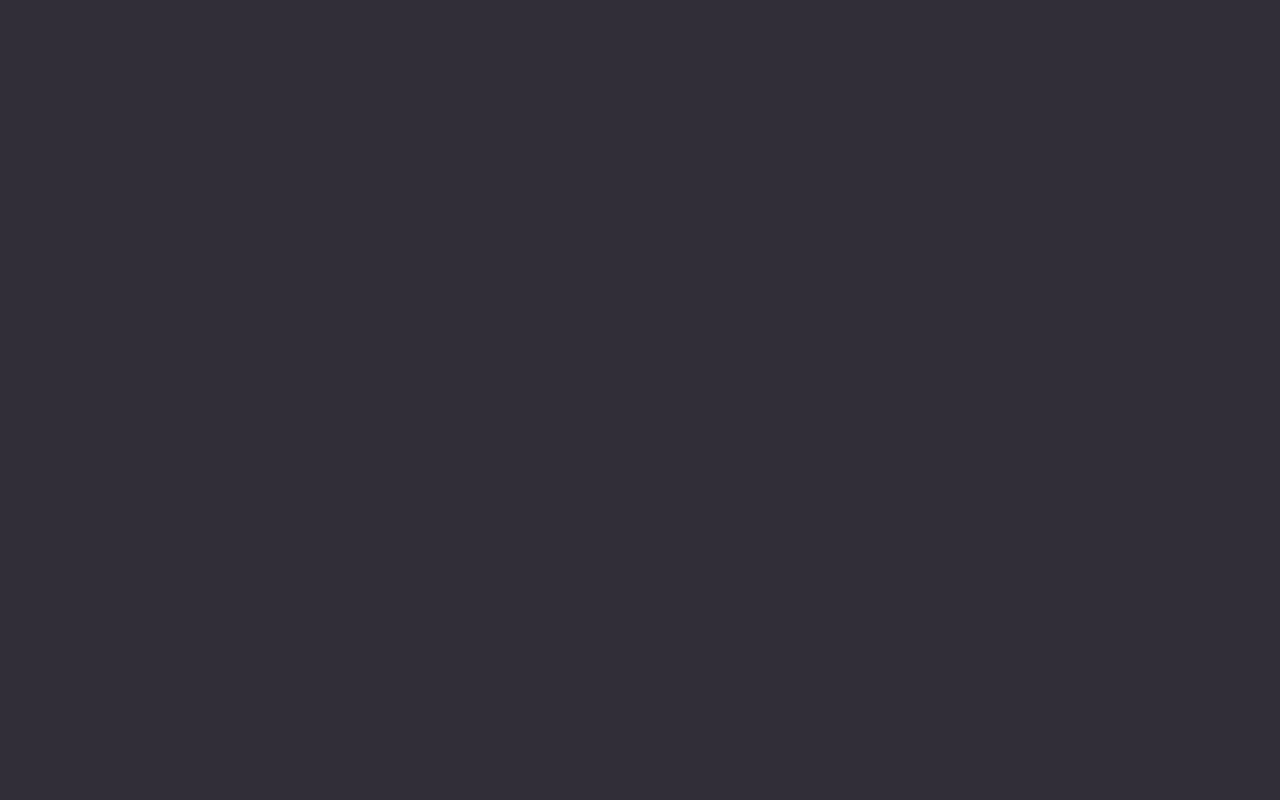
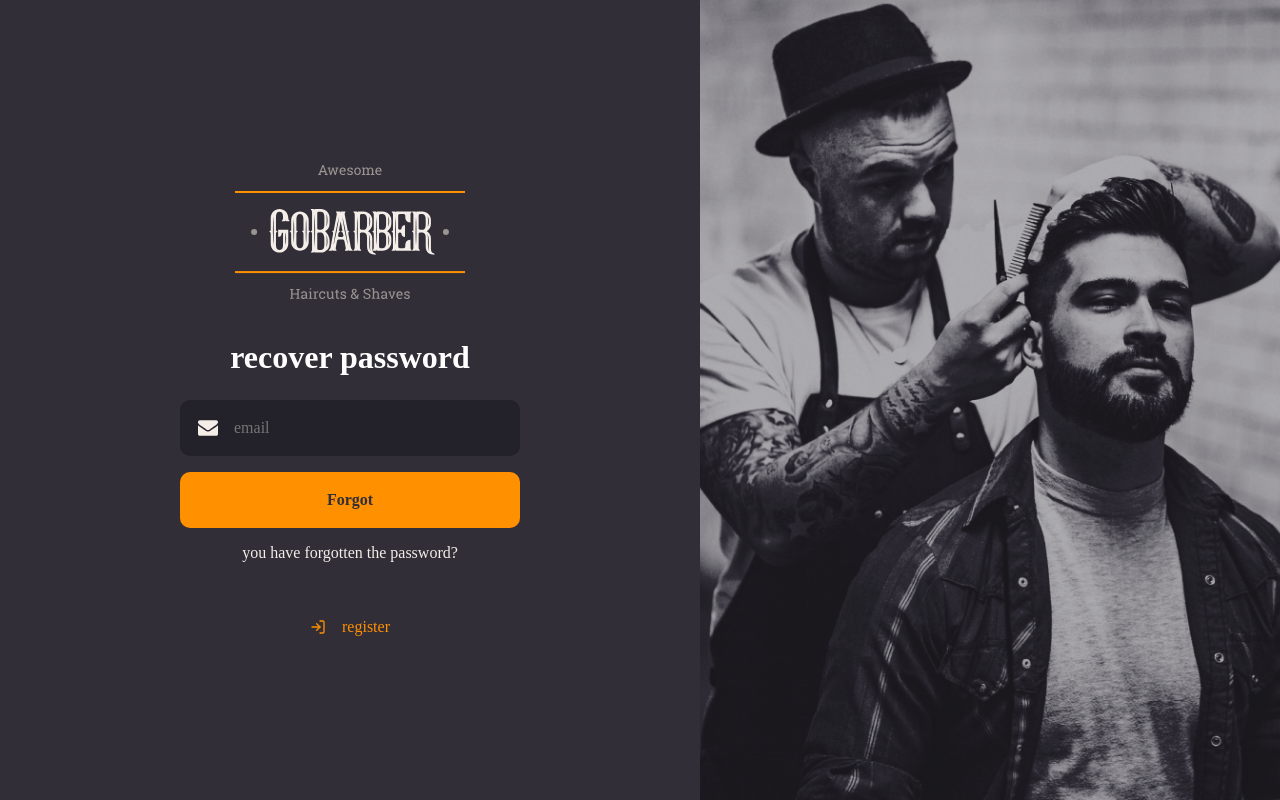
Before and after one commit to YgorMendes/goBarber, a React (Create React App) app: page /forgot in a window 1280 px wide. Built offline with nearby package versions, Linux system fonts and the light colour scheme.

Commit message:
create page forgot

```diff
--- a/src/components/PopUp/index.tsx
+++ b/src/components/PopUp/index.tsx
@@ -1,14 +1,14 @@
 import React from 'react';
 import { Container, PopUp } from './styles';
 import Icon from '../Icon';
-import { PopUpMessage, usePopUp } from '../../hooks/popUp';
+import { PopUpMessage, usePopUp as UsePopUp } from '../../hooks/popUp';
 
 interface PropsPopUp {
   messages: PopUpMessage[];
 }
 
 function index({ messages }: PropsPopUp): JSX.Element {
-  const { removePopUp } = usePopUp();
+  const { removePopUp } = UsePopUp();
 
   return (
     <Container>
--- /dev/null
+++ b/src/pages/ForgotPassword/index.tsx
@@ -0,0 +1,81 @@
+import React from 'react';
+import { Link, useHistory } from 'react-router-dom';
+
+import { FiLogIn } from 'react-icons/fi';
+import { useForm } from 'react-hook-form';
+import { yupResolver } from '@hookform/resolvers/yup';
+import schema from './schema';
+import { useAuth } from '../../hooks/auth';
+import { usePopUp } from '../../hooks/popUp';
+
+import Logo from '../../assets/icons/logo.svg';
+
+import Input from '../../components/Input';
+import Button from '../../components/Button';
+
+import { Container, Content, Background } from './styles';
+import GlobalStyle from '../../styles/global';
+
+interface UserData {
+  email: string;
+}
+
+function ForgotPassword(): JSX.Element {
+  // const { signIn } = useAuth();
+  const history = useHistory();
+  const { addPopUp } = usePopUp();
+
+  const { handleSubmit, register, errors } = useForm<UserData>({
+    resolver: yupResolver(schema),
+  });
+
+  const onSubmit = React.useCallback(
+    async (values: UserData) => {
+      try {
+        // await signIn({ email: values.email });
+        addPopUp({ icon: 'Succes', title: 'Succes', description: 'Has Login' });
+        history.push('/');
+      } catch (err) {
+        console.log(err);
+        addPopUp({
+          icon: 'Error',
+          title: `Error`,
+          description: 'Error in forgot password',
+        });
+      }
+    },
+    [history, addPopUp],
+  );
+
+  return (
+    <>
+      <Container>
+        <Content>
+          <img src={Logo} alt="logo" />
+          <form onSubmit={handleSubmit(onSubmit)}>
+            <h1>recover password</h1>
+            <Input
+              className={errors.email ? 'borderError' : ''}
+              icon="Email"
+              name="email"
+              type="text"
+              placeholder="email"
+              register={register}
+            />
+            <Button type="submit">Forgot</Button>
+            <a href="forgot">you have forgotten the password?</a>
+          </form>
+          <Link to="register">
+            <FiLogIn />
+            register
+          </Link>
+        </Content>
+
+        <Background />
+      </Container>
+      <GlobalStyle />
+    </>
+  );
+}
+
+export default ForgotPassword;
--- /dev/null
+++ b/src/pages/ForgotPassword/schema.ts
@@ -0,0 +1,7 @@
+import * as Yup from 'yup';
+
+export default Yup.object().shape({
+  email: Yup.string()
+    .required('email is required')
+    .email('enter a valid email address'),
+});
--- /dev/null
+++ b/src/pages/ForgotPassword/styles.ts
@@ -0,0 +1,80 @@
+import styled, { keyframes } from 'styled-components';
+import SignInBackground from '../../assets/sign-in-background.png';
+
+export const Container = styled.div`
+  height: 100vh;
+
+  display: flex;
+  align-items: stretch;
+`;
+
+const rigthAnimate = keyframes`
+  from {
+    opacity: 0;
+    transform: translateX(50px);
+  }
+
+  to {
+    opacity: 1;
+    transform: translateX(0);
+  }
+`;
+
+export const Content = styled.div`
+  display: flex;
+  flex-direction: column;
+  justify-content: center;
+  align-items: center;
+
+  width: 100%;
+  max-width: 700px;
+
+  animation: ${rigthAnimate} 1s;
+
+  form {
+    width: 340px;
+    display: flex;
+    flex-direction: column;
+    align-items: center;
+
+    margin: 40px 0;
+
+    h1 {
+      margin-bottom: 24px;
+    }
+
+    a {
+      text-decoration: none;
+      color: #f4ede8;
+      margin-top: 16px;
+      transition: color 0.2s;
+
+      &:hover {
+        color: #cdc2ba;
+      }
+    }
+  }
+
+  a {
+    margin-top: 16px;
+    text-decoration: none;
+    color: #ff9000;
+    display: flex;
+    align-items: center;
+    transition: color 0.2s;
+
+    svg {
+      margin-right: 16px;
+    }
+
+    &:hover {
+      color: #cb790e;
+    }
+  }
+`;
+
+export const Background = styled.div`
+  flex: 1;
+  background: url(${SignInBackground}) no-repeat center;
+  background-size: cover;
+`;
--- a/src/routes/index.tsx
+++ b/src/routes/index.tsx
@@ -4,12 +4,14 @@ import Route from './Route';
 import SignUp from '../pages/SignUp';
 import SignIn from '../pages/SignIn';
 import Home from '../pages/Home';
+import ForgotPassword from '../pages/ForgotPassword';
 
 const Routes: React.FC = () => (
   <Switch>
     <Route path="/" exact component={Home} isPrivate />
     <Route path="/register" component={SignUp} />
     <Route path="/login" component={SignIn} />
+    <Route path="/forgot" component={ForgotPassword} />
   </Switch>
 );
 
```
Also changed, not shown: 1 other file (tests, documents, lock files or other folders).
